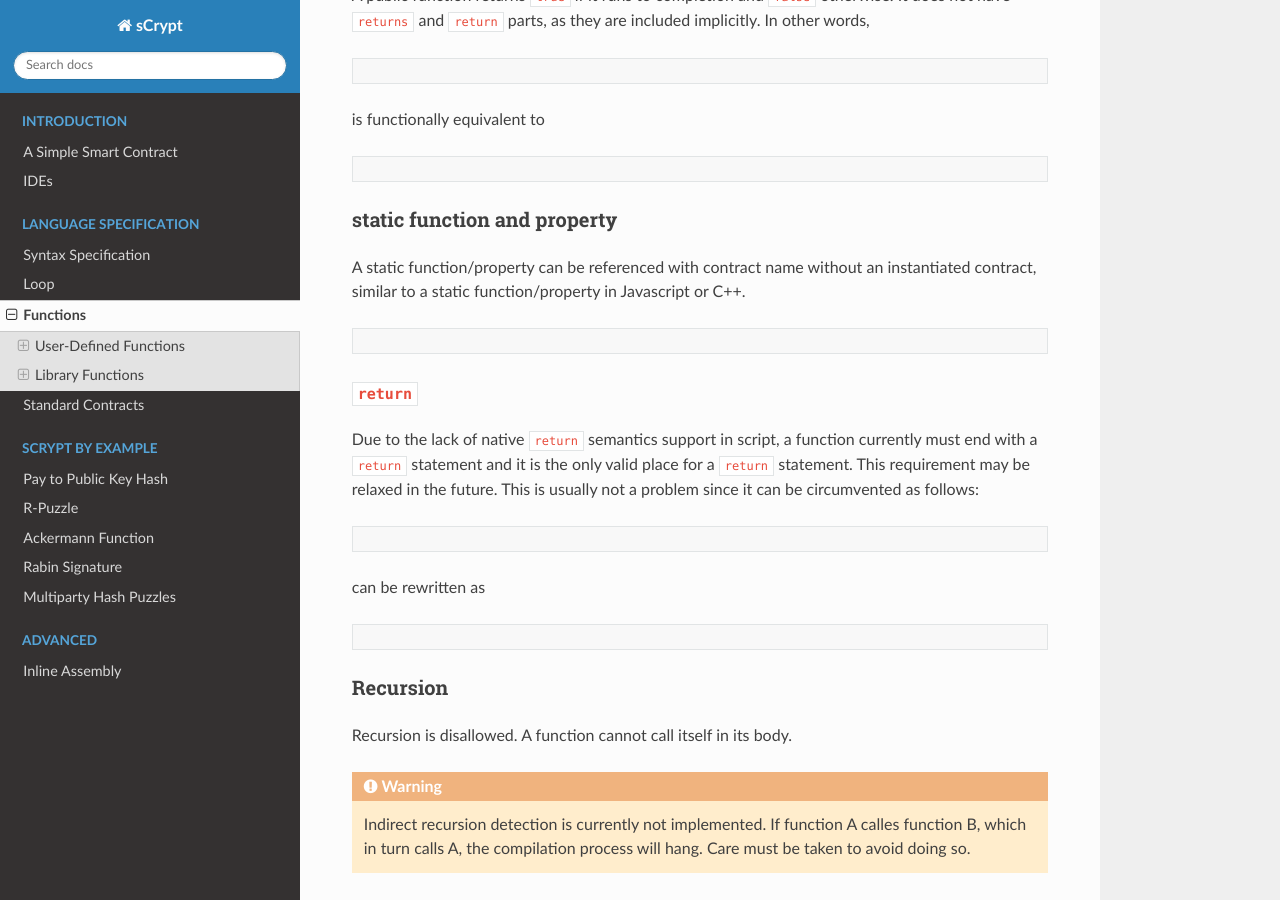
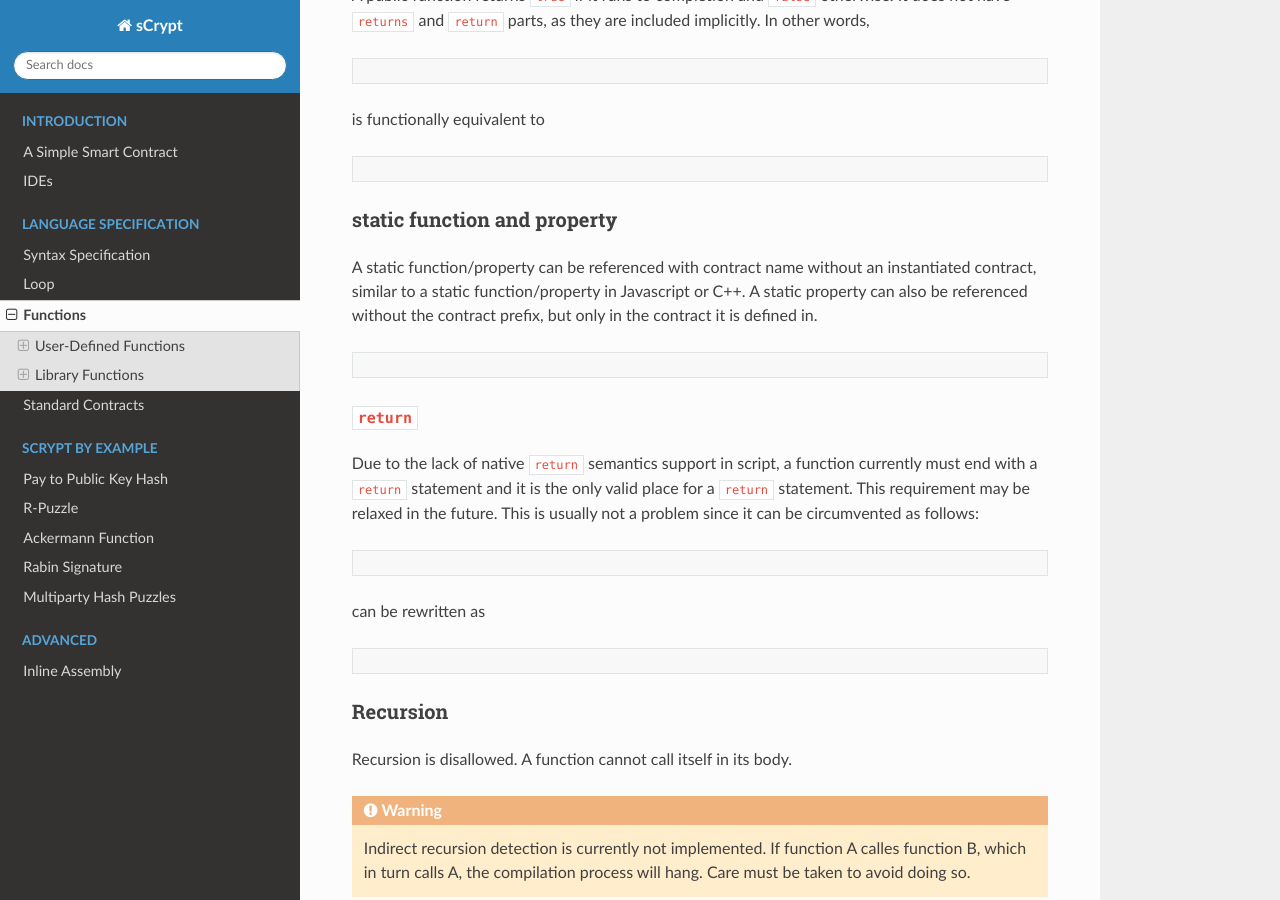
Before and after one commit to sCrypt-Inc/specification, a Sphinx documentation site: the page built from docs/functions.rst, in a window 1280 px wide and 900 px high, scrolled down 429 px. Built offline with Sphinx 7.4.7 and the Read the Docs theme 2.0.0, drawn with Linux system fonts in a browser that asks for light colours.

Commit message:
static property can be referenced without contract prefix optionally

```diff
--- a/docs/functions.rst
+++ b/docs/functions.rst
@@ -37,6 +37,7 @@ is functionally equivalent to
 static function and property
 ----------------------------
 A static function/property can be referenced with contract name without an instantiated contract, similar to a static function/property in Javascript or C++.
+A static property can also be referenced without the contract prefix, but only in the contract it is defined in.
 
 .. code-block:: solidity
 
@@ -45,17 +46,22 @@ A static function/property can be referenced with contract name without an insta
         static int N = 0;
 
         static function incByN(int a): int {
-                return a + Foo.N;
+                // N is used without Foo prefix
+                return a + N;
         }
 
         static function double(int x): int {
-            return Foo.incByN(x) + this.i;
+            // N is used with Foo prefix
+            return Foo.incByN(x) + this.i + Foo.N;
         }
     }
 
     contract Bar {
         public function unlock(int y) {
             require(y == Foo.double(2));
+            require(y == Foo.N);
+            // N cannot be referenced without Foo prefix
+            // require(y == N);
         }
     }
 
```
